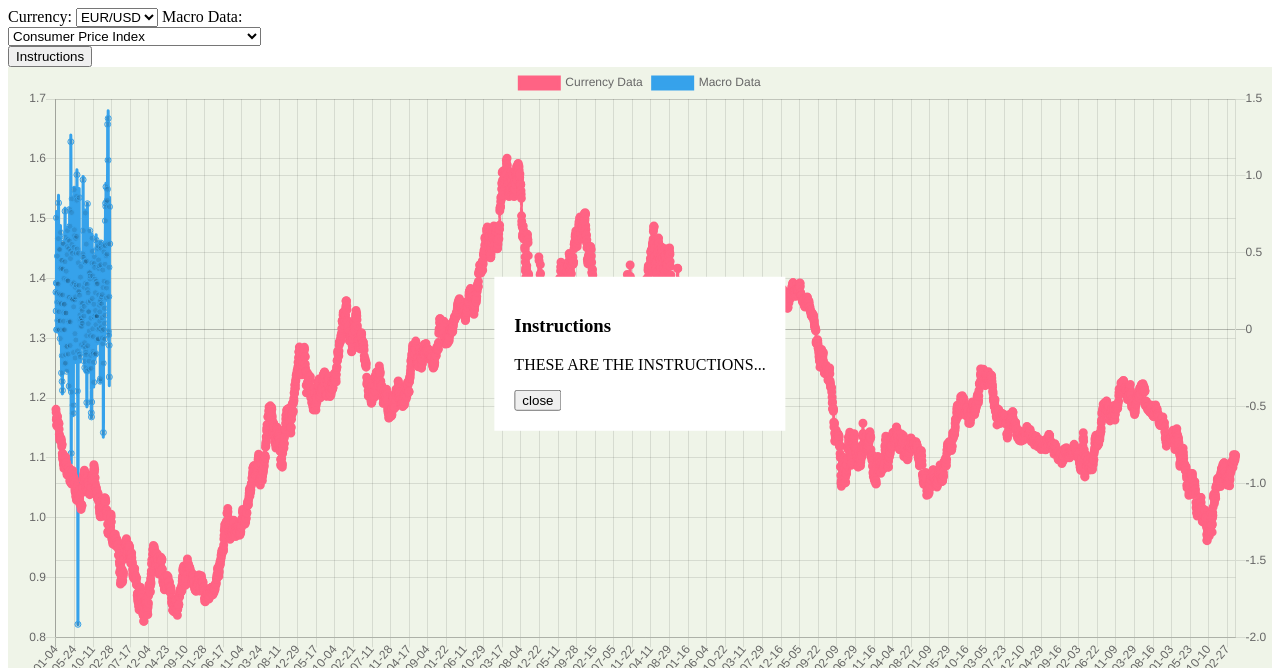
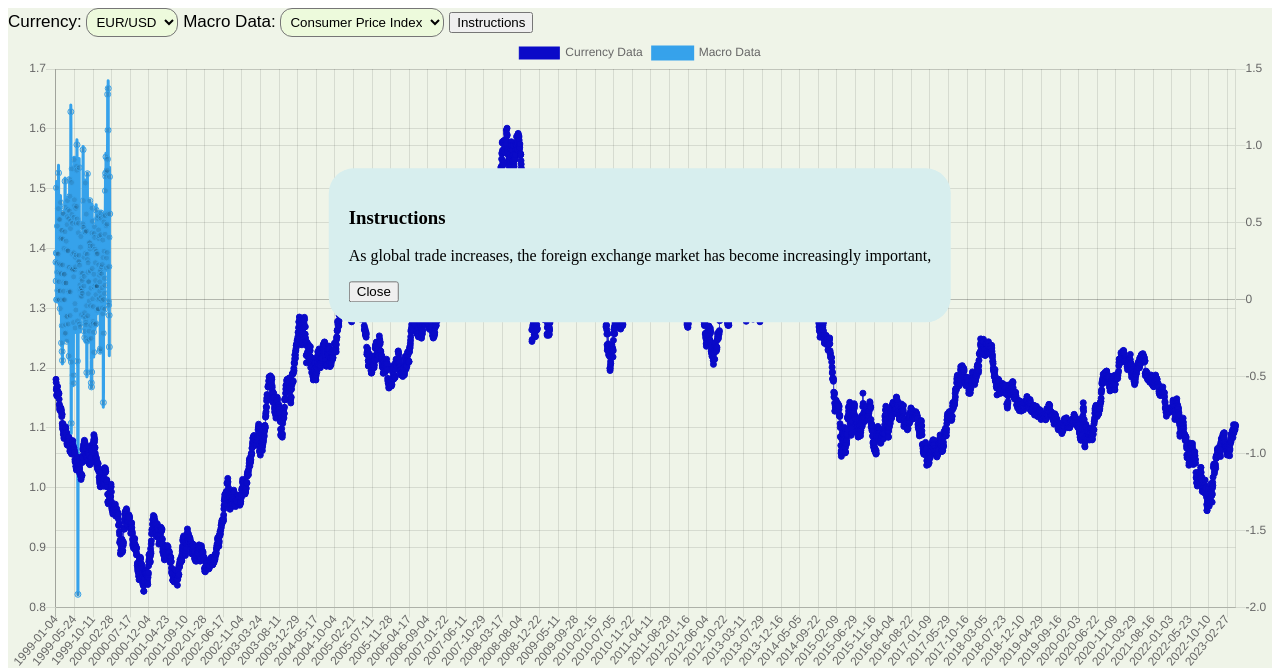
Before and after one commit to lewiskk016/jsprojectreal, a website built with webpack: page index.html in a window 1280 px wide. Both pictures are taken after a click on the button "Instructions". Shown: the top 668 px of the page. Built offline with nearby package versions, Linux system fonts and the light colour scheme; a script that the page names is missing.

Commit message:
sort of working

```diff
--- a/index.css
+++ b/index.css
@@ -1,51 +1,56 @@
-    .chartWrapper {
+    /* .chartWrapper {
     position: relative;
 
-  }
+  } */
 
-  .chartWrapper > canvas {
+  /* .chartWrapper > canvas {
     position: absolute;
     left: 0;
     top: 0;
     pointer-events: none;
-  }
+  } */
 
-  #myChartAxis {
-    width: 100%;
-    height: 100%;
-    display: flex;
-    position: fixed;
-
-  }
-
-    #myChart {
+  #myChart {
     display: flex;
     position: relative;
     width: 100%;
     height: 100%;
     background-color: #eff4e8;
-    overflow: hidden;
-  } */
-
-  #row {
-    display: flex;
-    flex-direction: row;
-    justify-content: space-between;
+  }
+.chartMenu {
+  position: relative;
+  background-color: #eff4e8;
+  font: 17px sans-serif, bold ;
+  color: #000;
+}
+  #currency {
+    position: relative;
+    top: 0px;
+    left: 0;
+    z-index: 10;
+    background-color: #edfadc;
+    padding: 5px;
+    border-radius: 12px;
   }
 
   #macroData {
-    display: flex;
     position: relative;
-    width: 20%
+    top: 0px;
+    left: 0;
+    z-index: 10;
+    background-color: #edfadc;
+    padding: 5px;
+    border-radius: 12px;
   }
-
   .instructionsWrapper {
     position: absolute;
     top: 50%;
     left: 50%;
-    transform: translate(-50%, -50%);
-    z-index: 2;
+    transform: translate(-50%, -150%);
+    z-index: 5;
     background-color: white;
     padding: 20px;
+    border-radius: 25px;
+    background-color: rgb(215, 238, 238);
     display: none;
   }
--- a/index.html
+++ b/index.html
@@ -26,6 +26,7 @@
                 <option value="macroData1">Employment</option>
                 <option value="macroData2">Federal Funds Rate</option>
         </select>
+
         <button id="instructionsButton">Instructions</button>
     </div>
 
@@ -35,12 +36,14 @@
 
     <div class="instructionsWrapper" id="instructionsWrapper">
       <h3>Instructions</h3>
-         <p>THESE ARE THE INSTRUCTIONS...</p>
+         <p>As global trade increases, the foreign exchange market has become increasingly important,</p>
          <div class="instructionsClose">
-            <button class="closeButton">close</button>
+            <button id="closeButton">Close</button>
          </div>
       </div>
     </div>
+
+
     <script src="https://cdn.jsdelivr.net/npm/chart.js@2.9.3"></script>
     <script src="https://cdn.jsdelivr.net/npm/chartjs-plugin-zoom@0.7.7"></script>
     <script src="script.js"></script>
@@ -49,6 +52,7 @@
         document.getElementById('instructionsButton').addEventListener('click', function() {
         document.getElementById('instructionsWrapper').style.display = 'block';
         });
+
 
         document.getElementById('closeButton').addEventListener('click', function() {
         document.getElementById('instructionsWrapper').style.display = 'none';
--- a/script.js
+++ b/script.js
@@ -22,33 +22,6 @@ function createChart(currencyData, macroData) {
   const ctx = document.getElementById('myChart').getContext('2d');
   let myChart = null;
 
-// test
-
-
-
-  // function updateChart(updatedCurrencyData, updatedMacroData) {
-  //   const currencyDates = updatedCurrencyData.observations.map(entry => entry.date);
-  //   const currencyValues = updatedCurrencyData.observations.map(entry => entry.value);
-  //   const macroDates = updatedMacroData.observations.map(entry => entry.date);
-  //   const macroValues = updatedMacroData.observations.map(entry => entry.value);
-
-  //   const combinedDates = currencyDates.slice();
-  //   const combinedValues = currencyValues.slice();
-
-  //   macroDates.forEach((macroDate, index) => {
-  //     if (!currencyDates.includes(macroDate)) {
-  //       combinedDates.push(macroDate);
-  //       combinedValues.push(null);
-  //     }
-  //   });
-
-
-  //   myChart.data.labels = combinedDates;
-  //   myChart.data.datasets[0].data = combinedValues;
-  //   myChart.data.datasets[1].data = macroValues;
-  //   myChart.update();
-  // }
-
   function updateChart(updatedCurrencyData, updatedMacroData) {
     const currencyDates = updatedCurrencyData.observations.map(entry => entry.date);
     const currencyValues = updatedCurrencyData.observations.map(entry => entry.value);
@@ -65,14 +38,13 @@ function createChart(currencyData, macroData) {
     type: 'line',
     data: {
       labels: currencyData.observations.map(entry => entry.date),
-      // label: macroData.observations.map(entry => entry.date),
       datasets: [{
         type: 'line',
         label: 'Currency Data',
         data: currencyData.observations.map(entry => entry.value),
-        borderColor: 'rgb(255, 99, 132)',
-        backgroundColor: 'rgb(255, 99, 132)',
-        borderWidth: 3,
+        borderColor: 'rgb(10, 10, 200)',
+        backgroundColor: 'rgb(10, 10, 200)',
+        borderWidth: 1,
         fill: false,
         yAxisID: 'currency',
         // xAxisID: 'currency-x-axis',
@@ -90,42 +62,10 @@ function createChart(currencyData, macroData) {
       }]
     },
     options: {
-      // responsiveness: true,
       tooltips: {
-        // mode: 'nearest',
-        // intersect: true,
+        mode: 'index',
       },
       scales: {
-        // xAxes: {
-        //   type: 'time',
-        //   ticks: {
-        //     maxRotation: 0,
-        //     autoSkip: true,
-        //     maxTicksLimit: 10,
-        // }},
-        // xAxes: [{
-        //   id: 'currency-x-axis',
-        //   type: 'time',
-        //   time: {
-        //     unit: 'day',
-        //   },
-        //  display: true,
-        //   }, {
-        //   id: 'macro-x-axis',
-        //   type: 'time',
-        //   time: {
-        //     unit: 'month',
-        //   }
-        // }],
-          // // id: 'cc',
-          // type: 'linear',
-
-          // }, {
-          // // id: 'ma',
-          // type: 'linear',
-          // }],
-
-
         yAxes: [{
           id: 'currency',
           type: 'linear',
@@ -182,6 +122,7 @@ function createChart(currencyData, macroData) {
     fetch(dataFile)
       .then(response => response.json())
       .then(data => {
+        currencyData = data;
         updateChart(data, macroData);
       })
       .catch(error => {
@@ -204,6 +145,7 @@ function createChart(currencyData, macroData) {
         fetch(dataFile)
           .then(response => response.json())
           .then(data => {
+            macroData = data;
             updateChart(currencyData, data);
           })
           .catch(error => {
@@ -211,6 +153,39 @@ function createChart(currencyData, macroData) {
           });
       })
 }
+
+
+
+// xAxes: {
+        //   type: 'time',
+        //   ticks: {
+        //     maxRotation: 0,
+        //     autoSkip: true,
+        //     maxTicksLimit: 10,
+        // }},
+        // xAxes: [{
+        //   id: 'currency-x-axis',
+        //   type: 'time',
+        //   time: {
+        //     unit: 'day',
+        //   },
+        //  display: true,
+        //   }, {
+        //   id: 'macro-x-axis',
+        //   type: 'time',
+        //   time: {
+        //     unit: 'month',
+        //   }
+        // }],
+          // // id: 'cc',
+          // type: 'linear',
+
+          // }, {
+          // // id: 'ma',
+          // type: 'linear',
+          // }],
+
+
 
 
 
```
Lines whose indentation alone changed are shown as unchanged.
